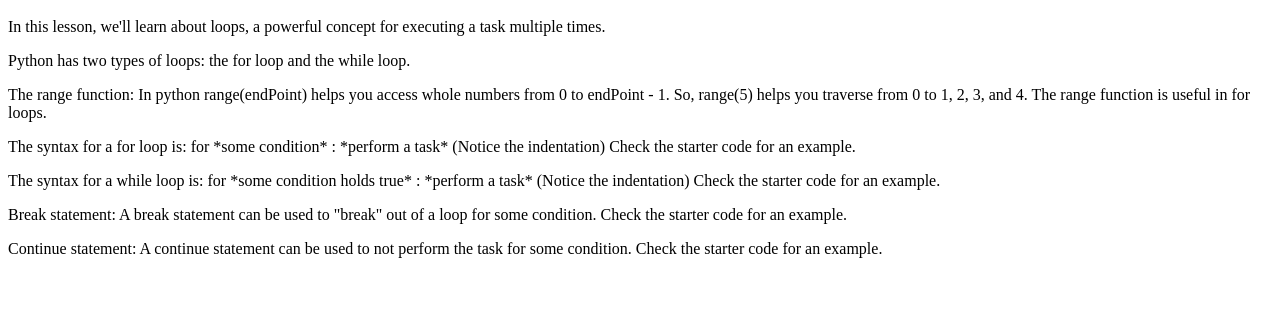
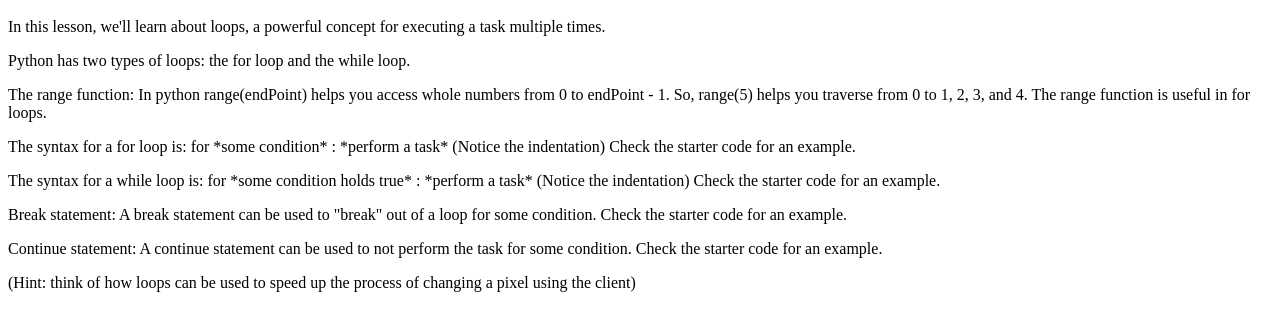
Before and after one commit to acm-uiuc/pixel-client, a website: page client/tutorials/lesson4_python.html in a window 1280 px wide. Shown: the part 48-378 px from the top of the page. Drawn offline with Linux system fonts and the light colour scheme.

Commit message:
Edited lesson 4 tutorial

```diff
--- a/client/tutorials/lesson4_python.html
+++ b/client/tutorials/lesson4_python.html
@@ -35,6 +35,9 @@
     Continue statement: A continue statement can be used to not perform the task for some condition.
     Check the starter code for an example.
 </p>
+<p>
+    (Hint: think of how loops can be used to speed up the process of changing a pixel using the client)
+</p>
 </body>
 
 </html>
```
